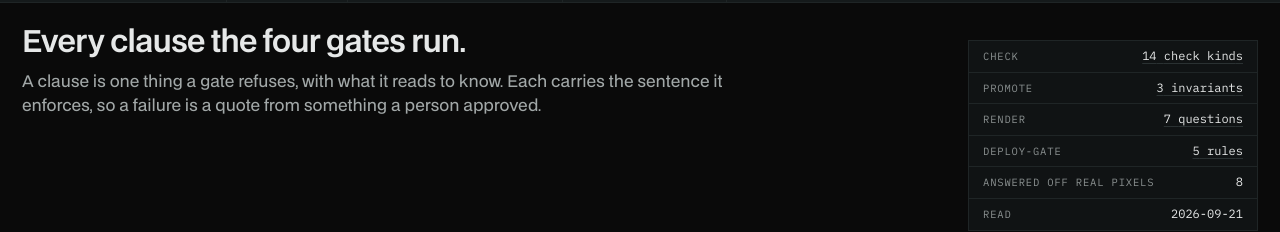
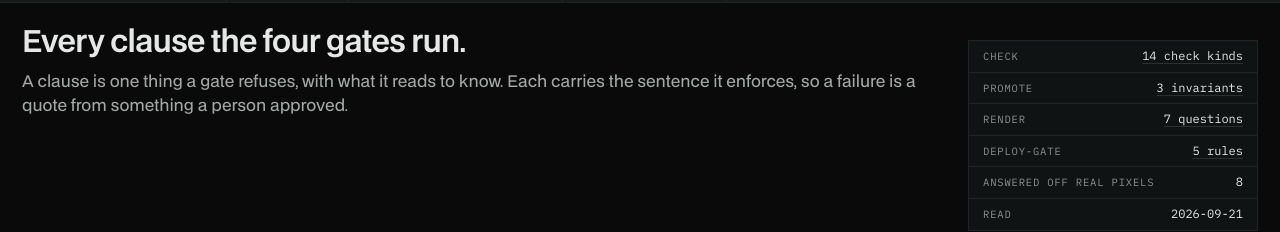
Before and after one commit to kyisaiah47/deferless-site, a Next.js app: page /kinds in a window 1280 px wide. Shown: the part 129-361 px from the top of the page. Built offline with nearby package versions, Linux system fonts and the light colour scheme; no server answers.

Commit message:
repair page width and card spacing

```diff
--- a/src/app/globals.css
+++ b/src/app/globals.css
@@ -321,7 +321,7 @@ header[data-apps='open'] .apps { grid-template-rows: 1fr; visibility: visible; t
 
 h1 { font-size: 30px; line-height: 1.22; font-weight: 600; letter-spacing: -0.02em; margin: 0 0 12px; max-width: 30ch; }
 h3 { font-size: 15px; font-weight: 600; margin: 0 0 6px; }
-.lede { font-size: 16px; color: var(--ink-2); max-width: 70ch; margin: 0; }
+.lede { font-size: 16px; color: var(--ink-2); margin: 0; }
 .lbl { font-family: var(--mono); font-size: 10.5px; letter-spacing: 0.09em; text-transform: uppercase; color: var(--ink-3); }
 
 /* THE TWO COLUMN SECTION, the shape the head band takes.
```
